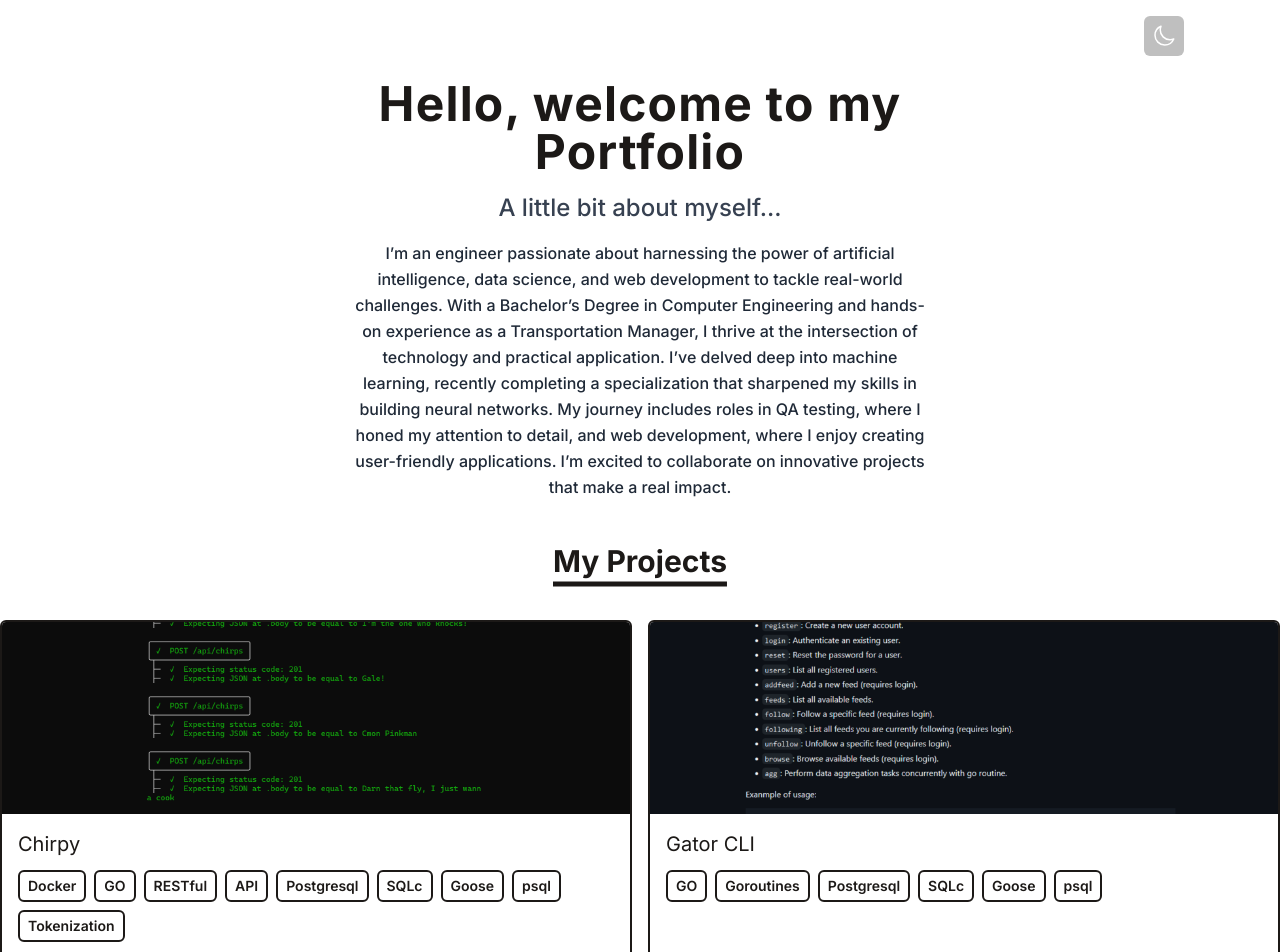
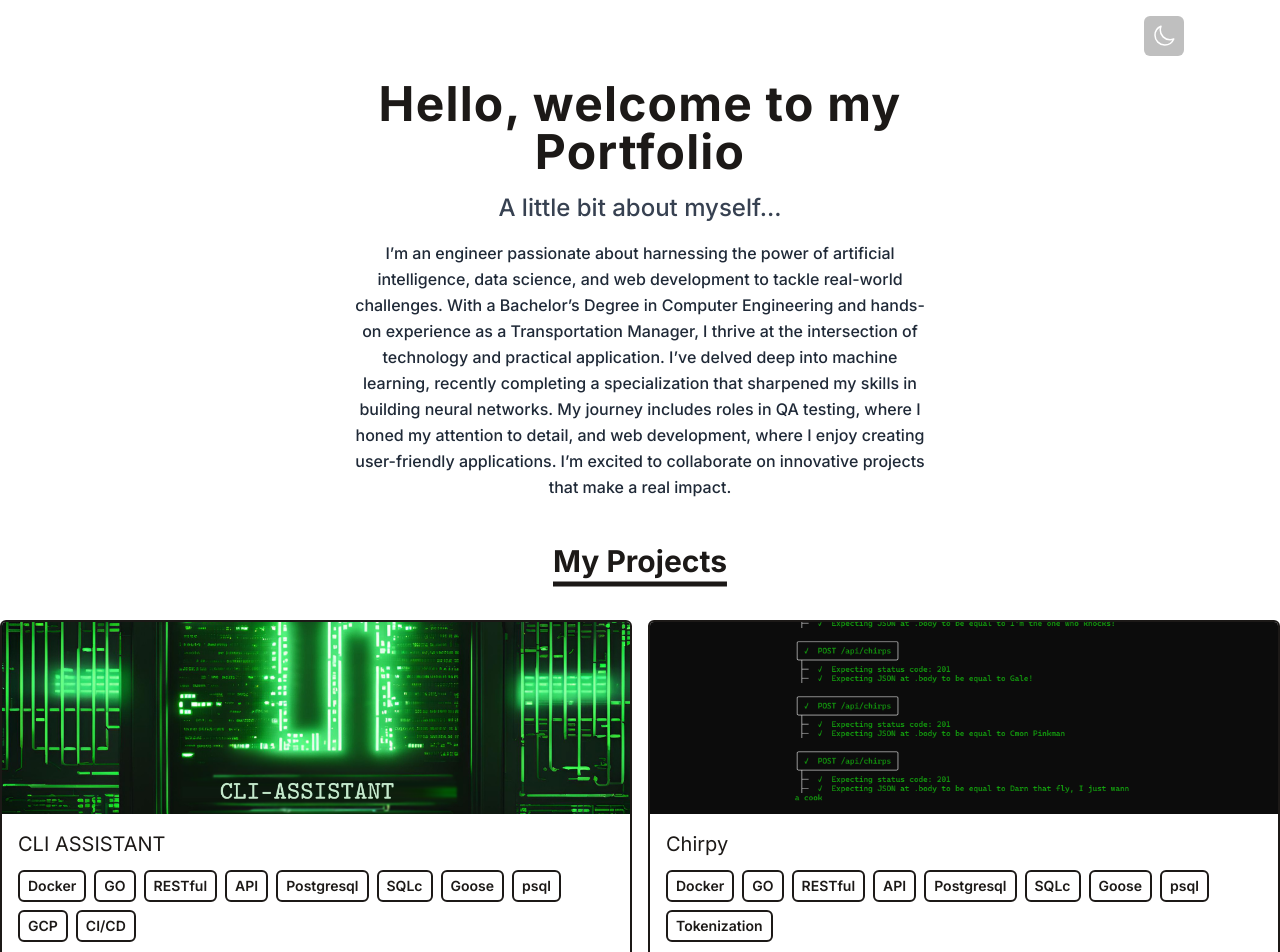
Before and after one commit to sumdeusvitae/portfolio, a React (Vite) app: page / in a window 1280 px wide. Shown: the top 952 px of the page. Built offline with nearby package versions, Linux system fonts and the light colour scheme.

Commit message:
projects list fix

```diff
--- a/src/data/portfolio.js
+++ b/src/data/portfolio.js
@@ -1,4 +1,10 @@
 export default [
+  {
+    title: "CLI ASSISTANT",
+    imgUrl: "/assets/assistant.PNG",
+    stack: ["Docker", "GO", "RESTful", "API", "Postgresql", "SQLc", "Goose", "psql", "GCP", "CI/CD"],
+    link: "https://cliassistantserver-702681145467.us-central1.run.app/",
+  },
   {
     title: "Chirpy",
     imgUrl: "/assets/Chirpy.PNG",
```
